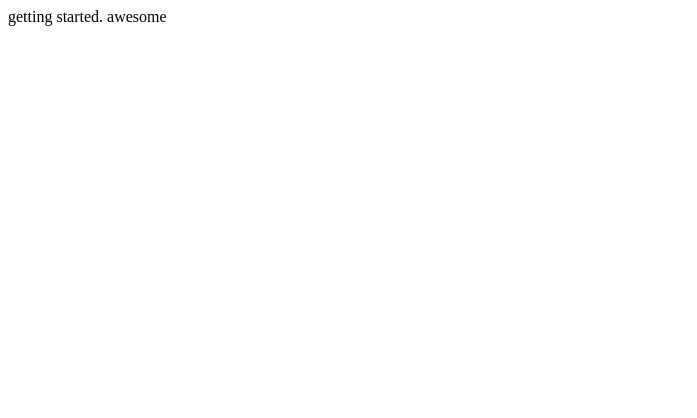
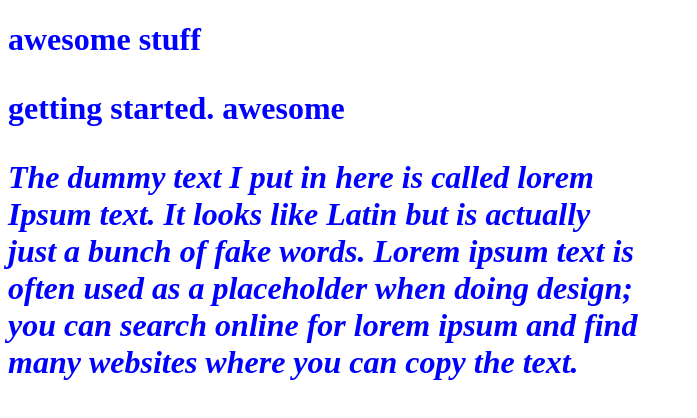
Before and after one commit to annmunyare/trial, a plain HTML site: page index.html in a window 1280 px wide. Shown: the whole page, without its empty margins (0-697 px from the left). Drawn offline with Linux system fonts and the light colour scheme.

Commit message:
added paragraph

```diff
--- a/index.html
+++ b/index.html
@@ -1 +1,17 @@
-<P> getting started. awesome</p>
+<!Doctype html>
+<html>
+<head>
+  <title> getting started </title>
+  <link href="css/styles.css" rel="stylesheet" type="text/css">
+</head>
+<body>
+  <h1> awesome stuff<h1>
+  <P> getting started. awesome</p>
+    <p class="author">The dummy text I put in here is called lorem Ipsum text.
+       It looks like Latin but is actually just a bunch of fake words.
+       Lorem ipsum text is often used as a placeholder when doing design;
+      you can search online for lorem ipsum and find many
+      websites where you can copy the text. </p>
+
+</body>
+</html>
```
